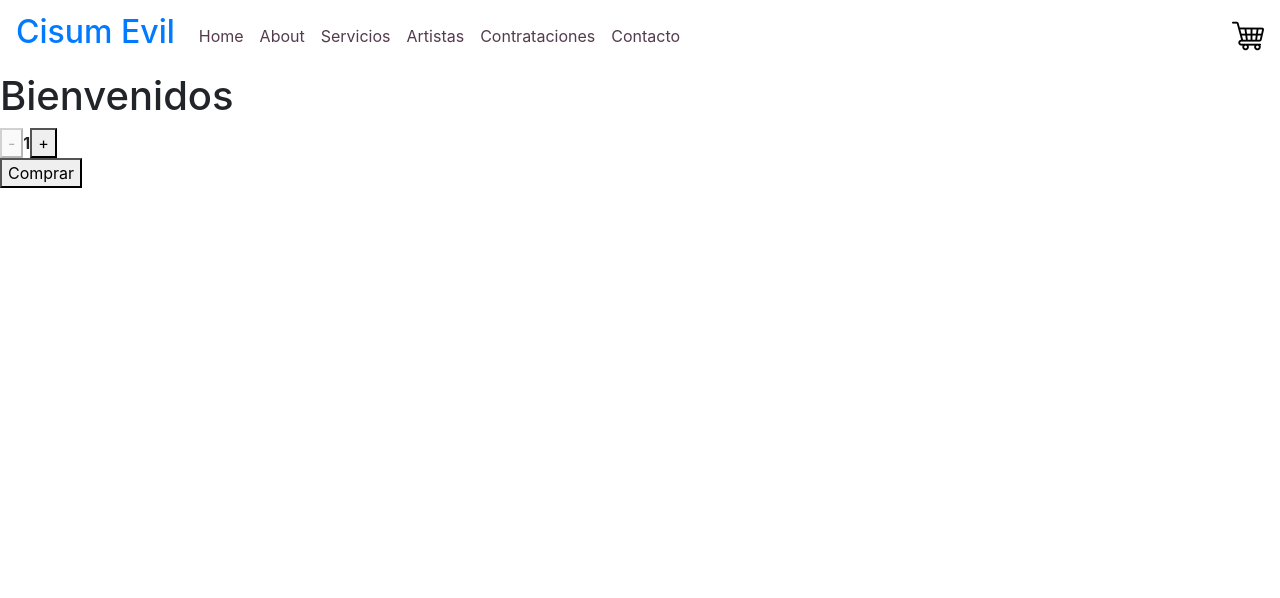
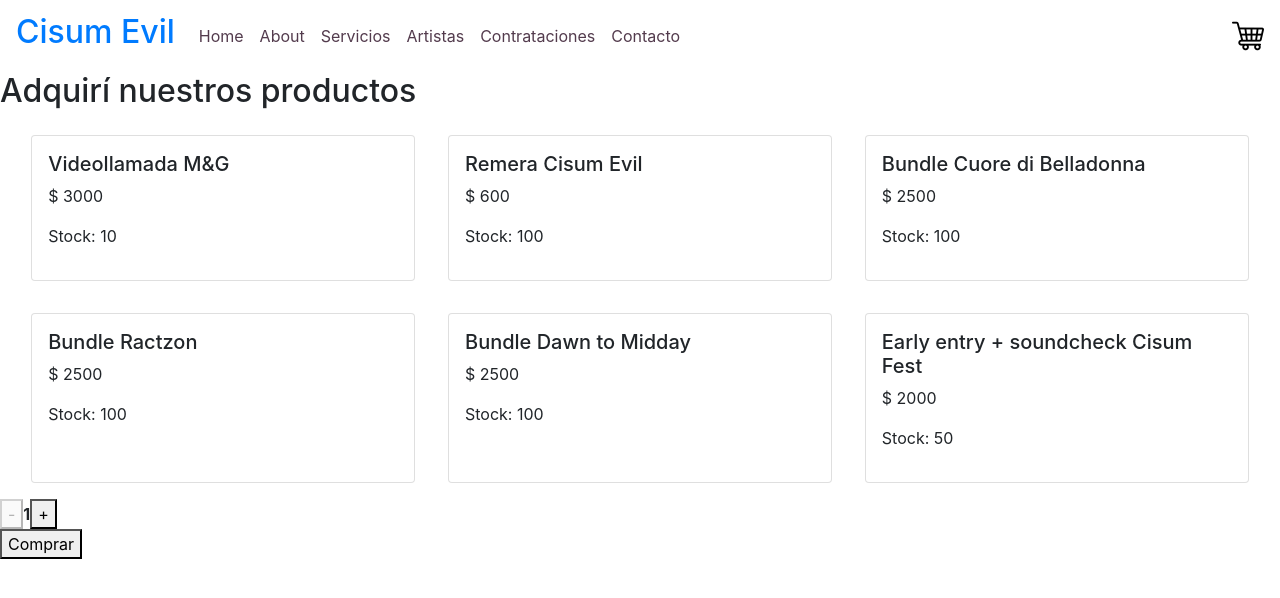
Before and after one commit to ceciliajalv/proyecto-react, a React (Create React App) app: page / in a window 1280 px wide. Shown: the top 598 px of the page. Built offline with nearby package versions, Linux system fonts and the light colour scheme.

Commit message:
Lista de items

```diff
--- a/src/App.css
+++ b/src/App.css
@@ -46,3 +46,19 @@
   height: 2rem;
   width: 2rem;
 }
+.card {
+  border: 1px solid brown;
+  border-radius: 1rem;
+  width: 24rem;
+  margin: 0.1rem;
+  margin-top: 1rem;
+  margin-bottom: 1rem;
+  padding: 1rem;
+
+}
+.listProd {
+  display: flex;
+  flex-direction: row;
+  flex-wrap: wrap;
+  justify-content: space-evenly;
+}
--- a/src/App.jsx
+++ b/src/App.jsx
@@ -9,7 +9,7 @@ const App = () => {
   return (
     <>
     <NavBar/>
-    <h1>Bienvenidos</h1>
+    <h2>Adquirí nuestros productos</h2>
     <ItemListContainer servicios={"Servicios Profesionales"}/>
     </>
   );
--- a/src/Containers/ItemListContainer/index.jsx
+++ b/src/Containers/ItemListContainer/index.jsx
@@ -1,7 +1,20 @@
+import * as React from "react";
 import { useState } from "react";
 import { ItemCount } from "../../components/ItemCount";
+import productList from "../../mocks/productList/index"
+import ItemList from "../../components/itemList/"
 
 const ItemListContainer = ({servicios},) => {
+    const [products, setProducts] = useState([]);
+    React.useEffect(()=>{
+       const miPromesa = new Promise ((resolve, reject) =>{
+        setTimeout(() =>
+            resolve(productList), 2000);
+    });
+
+    miPromesa.then((result) => setProducts(result));
+    }, []);
+
     const [contador, setContador] = useState(1)
     const [stock, setStock] = useState(10)
     const [btnCompra, setBtnCompra] = useState("Comprar")
@@ -25,6 +38,7 @@ const ItemListContainer = ({servicios},) => {
 
     return (
         <>
+        <ItemList products={products}/>
         <ItemCount contador={contador} onAdd={onAdd} onSub={onSub} onBuy={onBuy} btnCompra={btnCompra}/>
         </>
     )
--- /dev/null
+++ b/src/components/item/index.jsx
@@ -0,0 +1,9 @@
+
+const Item = ({product}) => {
+    return <div className="card">
+        <h5>{product.name}</h5>
+        <p>$ {product.price}</p>
+        <p>Stock: {product.stock}</p>
+    </div>
+}
+export default Item;
--- /dev/null
+++ b/src/components/item/item.css
@@ -0,0 +1,5 @@
+.card {
+    border: 1px solid brown;
+    border-radius: 1rem;
+    width: 15rem;
+  }
--- /dev/null
+++ b/src/components/itemList/index.jsx
@@ -0,0 +1,11 @@
+import Item from "../item/"
+const ItemList = ({products}) => {
+    return (
+        <div className="listProd">
+            {products.map((product)=> {
+                return <Item key={product.id} product={product} />
+            })}
+        </div>
+    )
+}
+export default ItemList;
--- /dev/null
+++ b/src/mocks/productList/index.js
@@ -0,0 +1,10 @@
+const productList = [
+    {id: 1, name:"Videollamada M&G", price: 3000, stock: 10},
+    {id: 2, name:"Remera Cisum Evil", price: 600, stock: 100},
+    {id: 3, name:"Bundle Cuore di Belladonna", price: 2500, stock: 100},
+    {id: 4, name:"Bundle Ractzon", price: 2500, stock: 100},
+    {id: 5, name:"Bundle Dawn to Midday", price: 2500, stock: 100},
+    {id: 6, name:"Early entry + soundcheck Cisum Fest", price: 2000, stock: 50}
+];
+
+export default productList;
```
Also changed, not shown: 1 other file (tests, documents, lock files or other folders).
